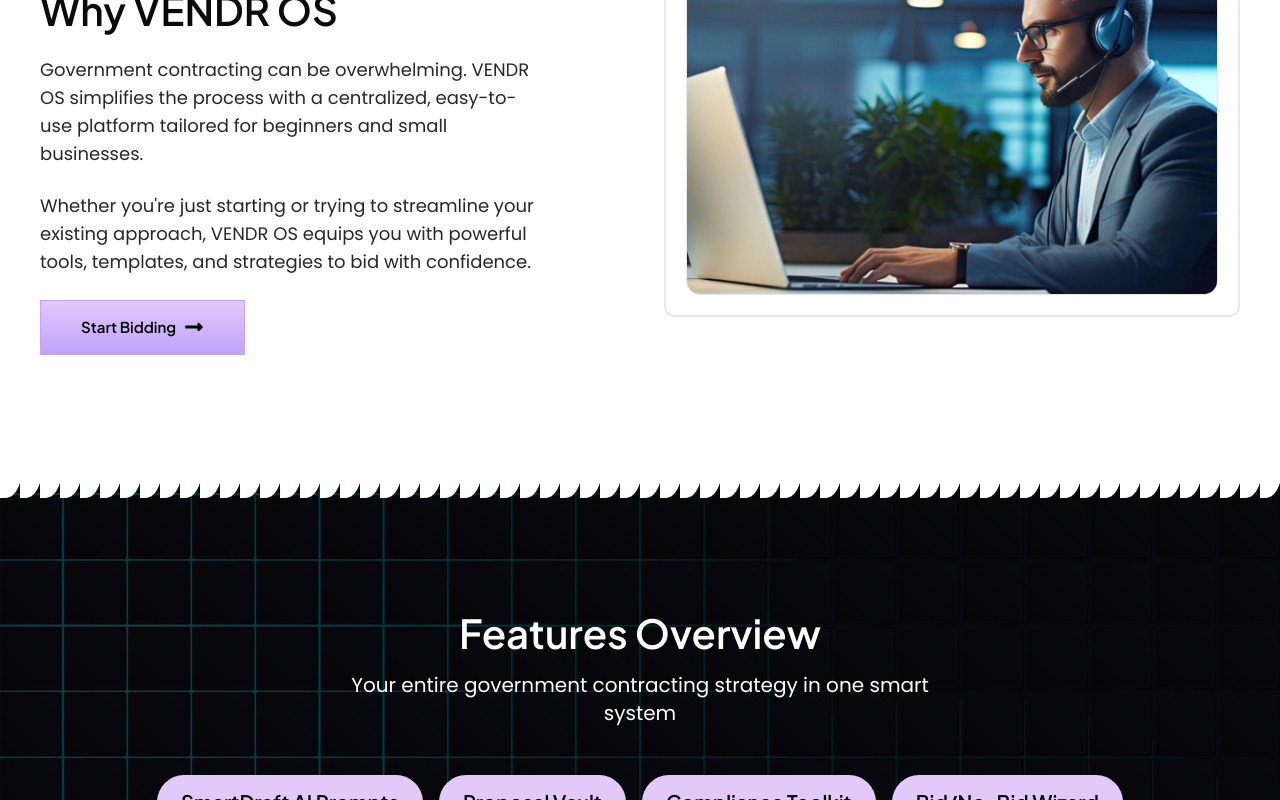
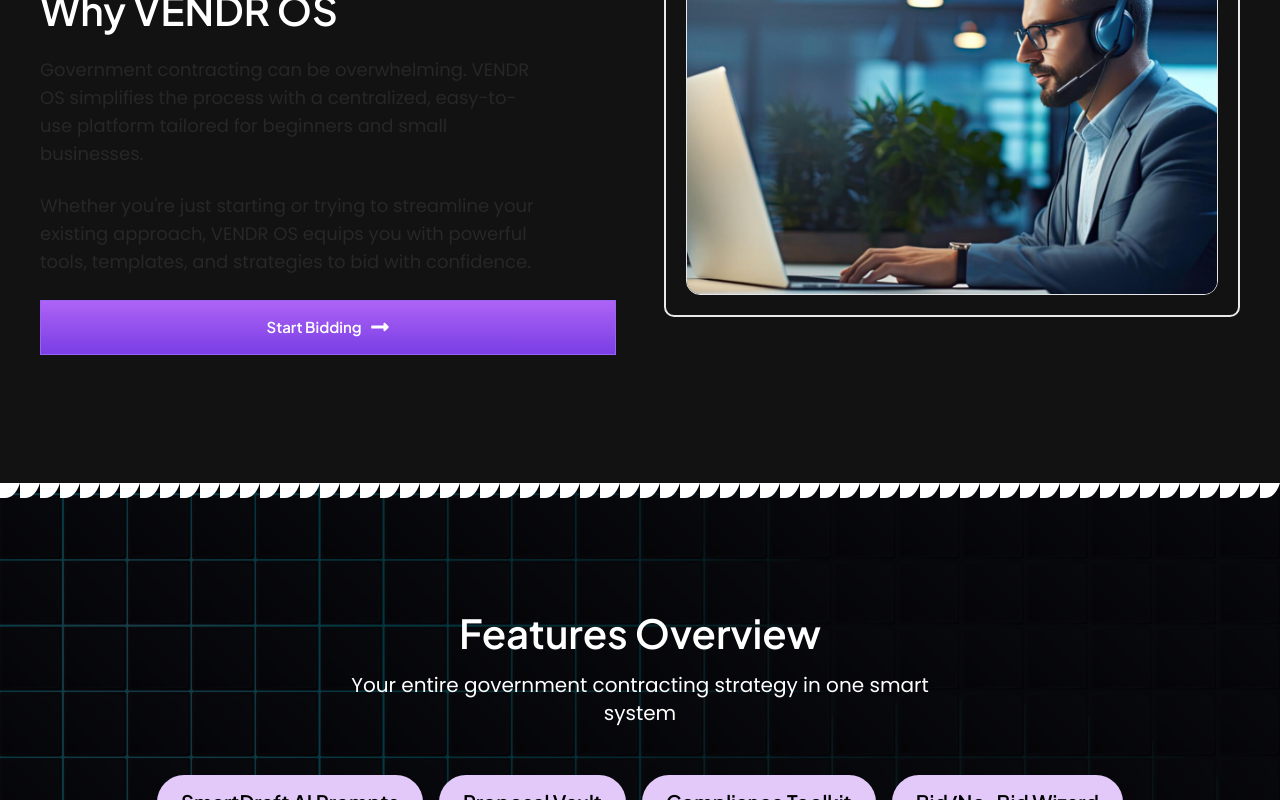
Before and after one commit to mashr9980/favour91, a Next.js app: page / in a window 1280 px wide. Shown: the part 1025-1825 px from the top of the page. Built offline with nearby package versions, Linux system fonts and the light colour scheme; no server answers.

Commit message:
feat: add dark theme and fix CTAs

```diff
--- a/src/app/globals.css
+++ b/src/app/globals.css
@@ -49,37 +49,37 @@
 :root {
   --radius: 0.625rem;
   --purple-light: "#F4EAFD";
-  --background: #ffffff;
-  --foreground: oklch(0.145 0 0);
-  --card: oklch(1 0 0);
-  --card-foreground: oklch(0.145 0 0);
-  --popover: oklch(1 0 0);
-  --popover-foreground: oklch(0.145 0 0);
+  --background: #121212;
+  --foreground: #ffffff;
+  --card: #1f1f1f;
+  --card-foreground: #ffffff;
+  --popover: #1f1f1f;
+  --popover-foreground: #ffffff;
   --primary: #793ee5;
-  --primary-foreground: oklch(0.985 0 0);
-  --secondary: oklch(0.97 0 0);
-  --secondary-foreground: oklch(0.205 0 0);
-  --muted: oklch(0.97 0 0);
-  --muted-foreground: oklch(0.556 0 0);
-  --accent: oklch(0.97 0 0);
-  --accent-foreground: oklch(0.205 0 0);
-  --destructive: oklch(0.577 0.245 27.325);
-  --border: oklch(0.922 0 0);
-  --input: oklch(0.922 0 0);
-  --ring: oklch(0.708 0 0);
+  --primary-foreground: #ffffff;
+  --secondary: #262626;
+  --secondary-foreground: #ffffff;
+  --muted: #2a2a2a;
+  --muted-foreground: #d4d4d4;
+  --accent: #3f3f46;
+  --accent-foreground: #ffffff;
+  --destructive: #7f1d1d;
+  --border: #333333;
+  --input: #333333;
+  --ring: #5b21b6;
   --chart-1: oklch(0.646 0.222 41.116);
   --chart-2: oklch(0.6 0.118 184.704);
   --chart-3: oklch(0.398 0.07 227.392);
   --chart-4: oklch(0.828 0.189 84.429);
   --chart-5: oklch(0.769 0.188 70.08);
-  --sidebar: oklch(0.985 0 0);
-  --sidebar-foreground: oklch(0.145 0 0);
-  --sidebar-primary: oklch(0.205 0 0);
-  --sidebar-primary-foreground: oklch(0.985 0 0);
-  --sidebar-accent: oklch(0.97 0 0);
-  --sidebar-accent-foreground: oklch(0.205 0 0);
-  --sidebar-border: oklch(0.922 0 0);
-  --sidebar-ring: oklch(0.708 0 0);
+  --sidebar: #1f1f1f;
+  --sidebar-foreground: #ffffff;
+  --sidebar-primary: #793ee5;
+  --sidebar-primary-foreground: #ffffff;
+  --sidebar-accent: #262626;
+  --sidebar-accent-foreground: #ffffff;
+  --sidebar-border: #333333;
+  --sidebar-ring: #5b21b6;
 }
 
 @layer base {
@@ -95,12 +95,12 @@
   background-color: transparent;
   font-family: "Plus Jakarta Sans", Sans-serif;
   font-weight: 600;
-  fill: #000000;
-  color: #000000;
-  background-image: linear-gradient(180deg, #e2c9fa 0%, #bea2fa 100%);
+  fill: #ffffff;
+  color: #ffffff;
+  background-image: linear-gradient(180deg, #ae63f5 0%, #793ee5 100%);
   border-style: solid;
   border-width: 1px 1px 1px 1px;
-  border-color: #c4a4ff;
+  border-color: #9a63f5;
   padding: 15px 40px 15px 40px;
 }
 
--- a/src/app/layout.js
+++ b/src/app/layout.js
@@ -4,6 +4,7 @@ import { Header } from "@/components/header";
 import { CtaSection } from "@/components/cta-section";
 import Footer from "@/components/footer";
 import { Toaster } from "@/components/ui/sonner";
+import ThemeProvider from "@/components/theme-provider";
 
 // Configure Plus Jakarta Sans
 const plusJakartaSans = Plus_Jakarta_Sans({
@@ -32,10 +33,12 @@ export default function RootLayout({ children }) {
       className={`${plusJakartaSans.variable} ${poppins.variable}`}
     >
       <body>
-        <Header />
-        {children}
-        <Toaster richColors />
-        <Footer />
+        <ThemeProvider>
+          <Header />
+          {children}
+          <Toaster richColors />
+          <Footer />
+        </ThemeProvider>
       </body>
     </html>
   );
--- a/src/components/cta-section.jsx
+++ b/src/components/cta-section.jsx
@@ -1,6 +1,7 @@
 "use client";
 
 import { motion } from "framer-motion";
+import Link from "next/link";
 import { FaLongArrowAltRight } from "react-icons/fa";
 
 // Base64 encoded SVG for the top wavy border (points down, revealing white above)
@@ -87,9 +88,12 @@ export function CtaSection() {
             variants={itemVariants}
             className="flex justify-center space-x-4"
           >
-            <button className=" flex items-center justify-center purple-button text-[15px] font-plus-jakarta-sans py-5">
+            <Link
+              href="/pricing"
+              className="flex items-center justify-center purple-button text-[15px] font-plus-jakarta-sans py-5"
+            >
               Start Bidding <FaLongArrowAltRight className="ml-2 h-5 w-5" />
-            </button>
+            </Link>
           </motion.div>
         </div>
       </motion.section>
--- a/src/components/home/vendor-os.jsx
+++ b/src/components/home/vendor-os.jsx
@@ -1,6 +1,7 @@
 "use client";
 
 import Image from "next/image";
+import Link from "next/link";
 import Wrapper from "../wrapper"; // Assuming Wrapper is defined elsewhere
 import { FaLongArrowAltRight } from "react-icons/fa";
 import { motion, useInView } from "framer-motion";
@@ -78,12 +79,14 @@ export default function VendrOSSection() {
             existing approach, VENDR OS equips you with powerful tools,
             templates, and strategies to bid with confidence.
           </motion.p>
-          <motion.button
-            className="flex items-center justify-center purple-button text-[15px] font-plus-jakarta-sans py-5"
-            variants={itemVariants}
-          >
-            Start Bidding <FaLongArrowAltRight className="ml-2 h-5 w-5" />
-          </motion.button>
+          <motion.div variants={itemVariants}>
+            <Link
+              href="/pricing"
+              className="flex items-center justify-center purple-button text-[15px] font-plus-jakarta-sans py-5"
+            >
+              Start Bidding <FaLongArrowAltRight className="ml-2 h-5 w-5" />
+            </Link>
+          </motion.div>
         </motion.div>
         <motion.div
           className="border-[#E9E9E9] border-[2px] rounded-[10px] p-[20px]"
--- /dev/null
+++ b/src/components/theme-provider.jsx
@@ -0,0 +1,11 @@
+"use client";
+
+import { ThemeProvider as NextThemeProvider } from "next-themes";
+
+export default function ThemeProvider({ children }) {
+  return (
+    <NextThemeProvider attribute="class" defaultTheme="dark" enableSystem={false}>
+      {children}
+    </NextThemeProvider>
+  );
+}
```
